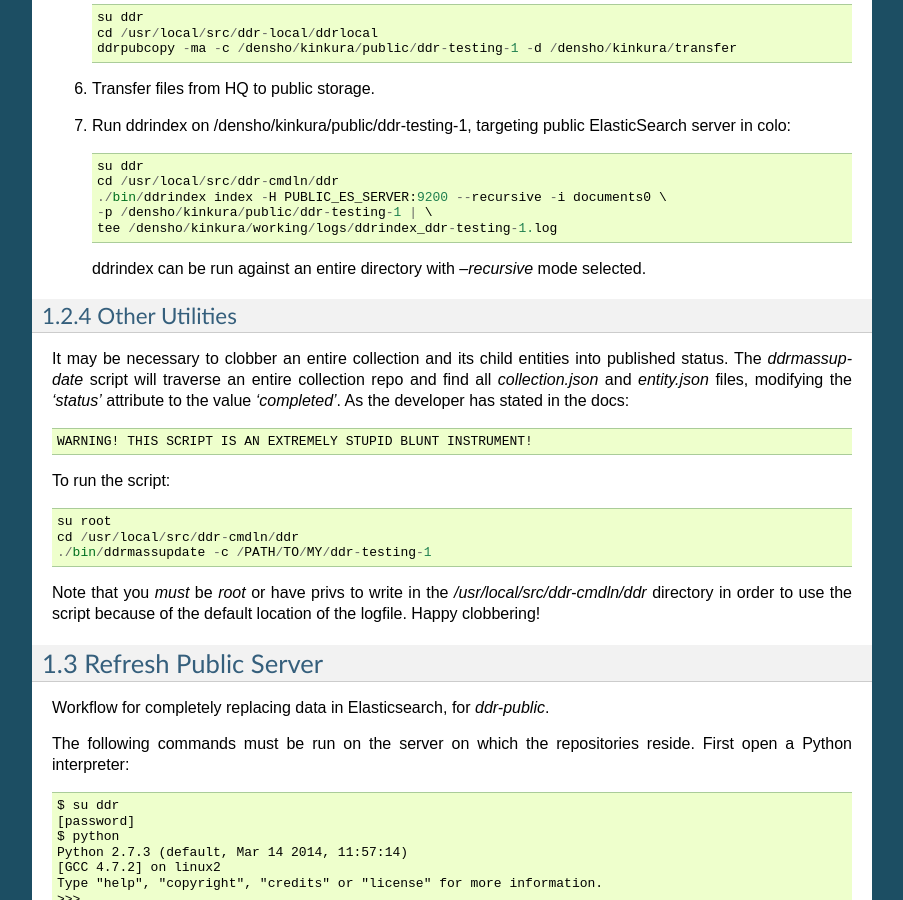
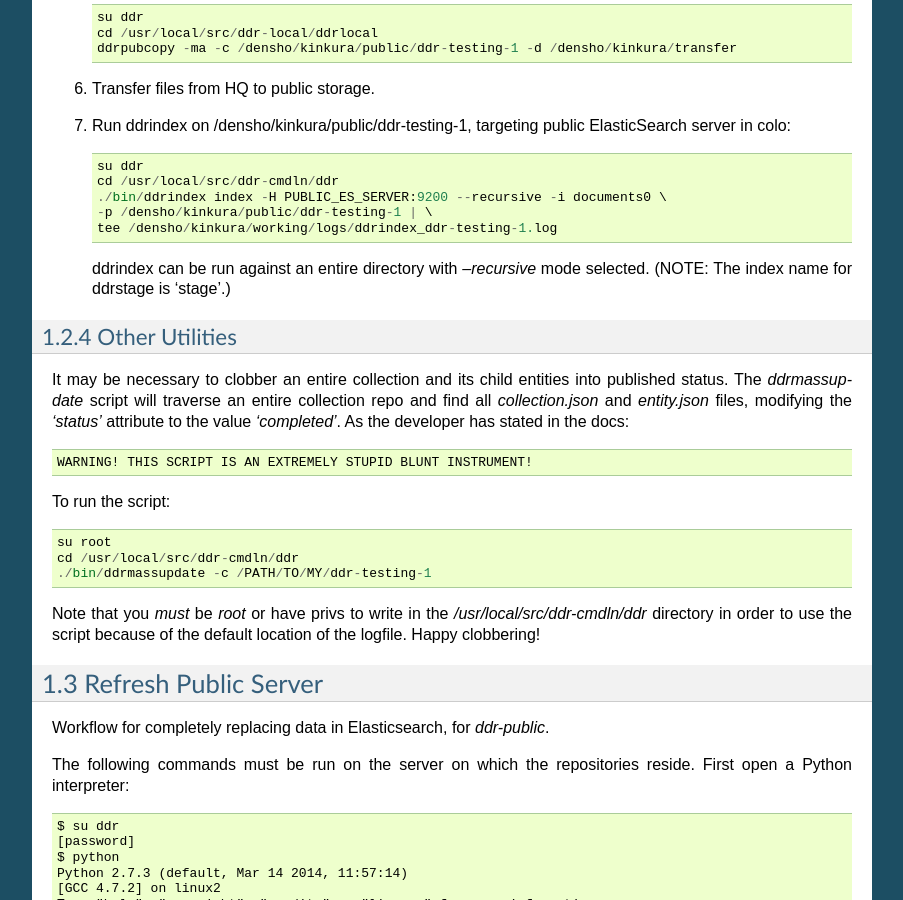
Before and after one commit to denshoproject/ddr-manual, a Sphinx documentation site: the page built from source/admins/workflows.rst, in a window 1280 px wide and 900 px high, scrolled down 2989 px. Shown: the whole window, without its empty margins (198-1101 px from the left). Built offline with Sphinx 7.4.7, drawn with Linux system fonts in a browser that asks for light colours.

Commit message:
Update workflows.rst

```diff
--- a/source/admins/workflows.rst
+++ b/source/admins/workflows.rst
@@ -147,6 +147,7 @@ At Densho HQ, using "ddr-testing-1" example collection repo:
     tee /densho/kinkura/working/logs/ddrindex_ddr-testing-1.log
 
    ddrindex can be run against an entire directory with `--recursive` mode selected.
+   (NOTE: The index name for ddrstage is 'stage'.)
 
 Other Utilities
 -------------------------------------
```
